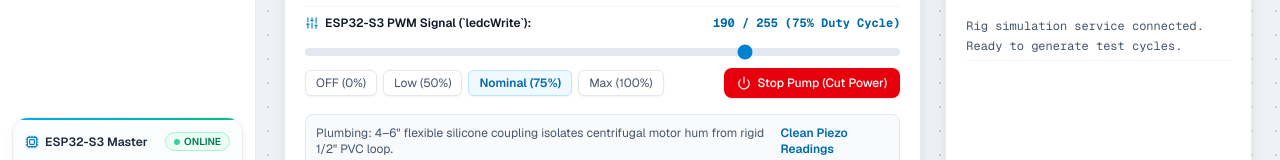
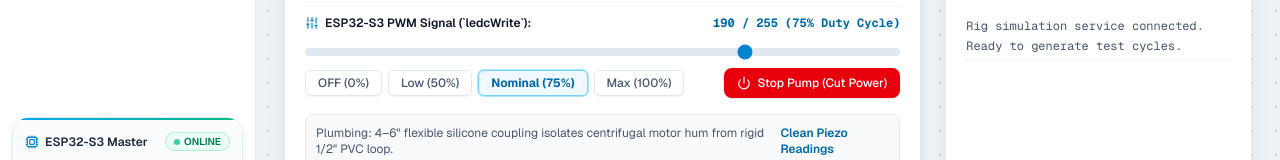
Before and after one commit to veth14/HydroNode, a Next.js app: page /simulation in a window 1280 px wide. Shown: the part 496-656 px from the top of the page. Built offline with nearby package versions, Linux system fonts and the light colour scheme; no server answers; the database is empty.

Commit message:
fix(simulation): dynamically track pump PWM duty cycle percentage and active preset buttons

```diff
--- a/src/app/(dashboard)/simulation/page.tsx
+++ b/src/app/(dashboard)/simulation/page.tsx
@@ -54,11 +54,22 @@ export default function SimulationPage() {
   const handleTogglePump = () => {
     const nextState = !pumpOn;
     setPumpOn(nextState);
-    addLog(`Water Pump: ${nextState ? "ON (PWM Active)" : "OFF (0% Duty Cycle via LR7843 MOSFET)"}`);
+    if (nextState && pumpPwm === 0) {
+      setPumpPwm(191);
+      addLog("Water Pump: ON (Restored to Nominal 75% PWM via LR7843 MOSFET)");
+    } else {
+      const pct = nextState ? Math.round((pumpPwm / 255) * 100) : 0;
+      addLog(`Water Pump: ${nextState ? `ON (${pct}% PWM Active)` : "OFF (0% Duty Cycle via LR7843 MOSFET)"}`);
+    }
   };
 
   const handlePwmChange = (val: number) => {
     setPumpPwm(val);
+    if (val > 0 && !pumpOn) {
+      setPumpOn(true);
+    } else if (val === 0 && pumpOn) {
+      setPumpOn(false);
+    }
     const pct = Math.round((val / 255) * 100);
     addLog(`Pump PWM adjusted to: ${val}/255 (${pct}% Duty Cycle). Target Flow: ${(8 + (val / 255) * 4).toFixed(1)} LPM`);
   };
@@ -153,6 +164,48 @@ export default function SimulationPage() {
     }
   };
 
+  const currentPct = !pumpOn ? 0 : Math.round((pumpPwm / 255) * 100);
+
+  const presets = [
+    {
+      id: "off",
+      label: "OFF (0%)",
+      active: !pumpOn || pumpPwm === 0,
+      onClick: () => {
+        setPumpOn(false);
+        setPumpPwm(0);
+        addLog("Pump Cutoff: 0% Duty Cycle (MOSFET Pin LOW)");
+      },
+    },
+    {
+      id: "low",
+      label: "Low (50%)",
+      active: pumpOn && (currentPct === 50 || pumpPwm === 128),
+      onClick: () => {
+        setPumpOn(true);
+        handlePwmChange(128);
+      },
+    },
+    {
+      id: "nominal",
+      label: "Nominal (75%)",
+      active: pumpOn && (currentPct === 75 || pumpPwm === 190 || pumpPwm === 191),
+      onClick: () => {
+        setPumpOn(true);
+        handlePwmChange(191);
+      },
+    },
+    {
+      id: "max",
+      label: "Max (100%)",
+      active: pumpOn && (currentPct === 100 || pumpPwm === 255),
+      onClick: () => {
+        setPumpOn(true);
+        handlePwmChange(255);
+      },
+    },
+  ];
+
   return (
     <div className="space-y-6 max-w-7xl mx-auto pb-12 font-sans">
       <div className="pb-4 border-b border-slate-200">
@@ -219,8 +272,8 @@ export default function SimulationPage() {
               }
               subtitle="24V Brushless Centrifugal Pump (JT-800D) paired with LR7843 MOSFET PWM Driver"
               action={
-                <Badge variant={pumpOn ? "success" : "neutral"} dot size="sm">
-                  {pumpOn ? `RUNNING (${Math.round((pumpPwm / 255) * 100)}% PWM)` : "STOPPED"}
+                <Badge variant={pumpOn && pumpPwm > 0 ? "success" : "neutral"} dot size="sm">
+                  {pumpOn && pumpPwm > 0 ? `RUNNING (${currentPct}% PWM)` : "STOPPED (0% PWM)"}
                 </Badge>
               }
             />
@@ -230,7 +283,7 @@ export default function SimulationPage() {
                 <div className="p-3 bg-slate-50 rounded-lg border border-slate-200">
                   <div className="text-xs text-slate-500">Target Flow Rate</div>
                   <div className="text-xl font-bold font-mono tabular-nums text-sky-700 mt-0.5">
-                    {pumpOn ? (8 + (pumpPwm / 255) * 4).toFixed(1) : "0.0"} <span className="text-xs font-normal text-slate-500">LPM</span>
+                    {pumpOn && pumpPwm > 0 ? (8 + (pumpPwm / 255) * 4).toFixed(1) : "0.0"} <span className="text-xs font-normal text-slate-500">LPM</span>
                   </div>
                   <div className="text-[11px] text-slate-400 mt-1">Native 1/2&quot; BSP/NPT Loop</div>
                 </div>
@@ -238,7 +291,7 @@ export default function SimulationPage() {
                 <div className="p-3 bg-slate-50 rounded-lg border border-slate-200">
                   <div className="text-xs text-slate-500">Supply Head Pressure</div>
                   <div className="text-xl font-bold font-mono tabular-nums text-indigo-700 mt-0.5">
-                    {pumpOn ? (2.5 + (pumpPwm / 255) * 2.5).toFixed(2) : "0.00"} <span className="text-xs font-normal text-slate-500">bar</span>
+                    {pumpOn && pumpPwm > 0 ? (2.5 + (pumpPwm / 255) * 2.5).toFixed(2) : "0.00"} <span className="text-xs font-normal text-slate-500">bar</span>
                   </div>
                   <div className="text-[11px] text-slate-400 mt-1">5–7m Head Capability</div>
                 </div>
@@ -271,7 +324,7 @@ export default function SimulationPage() {
                     ESP32-S3 PWM Signal (`ledcWrite`):
                   </span>
                   <span className="font-mono text-sky-700 font-bold tabular-nums">
-                    {pumpPwm} / 255 ({Math.round((pumpPwm / 255) * 100)}% Duty Cycle)
+                    {pumpOn ? pumpPwm : 0} / 255 ({currentPct}% Duty Cycle)
                   </span>
                 </div>
 
@@ -279,7 +332,7 @@ export default function SimulationPage() {
                   type="range"
                   min="0"
                   max="255"
-                  value={pumpPwm}
+                  value={pumpOn ? pumpPwm : 0}
                   onChange={(e) => handlePwmChange(Number(e.target.value))}
                   className="w-full h-2 bg-slate-200 rounded-lg appearance-none cursor-pointer accent-sky-600"
                 />
@@ -287,52 +340,29 @@ export default function SimulationPage() {
                 {/* Quick Presets */}
                 <div className="flex flex-wrap items-center justify-between gap-2 pt-1 text-xs">
                   <div className="flex items-center gap-1.5">
-                    <button
-                      onClick={() => {
-                        setPumpOn(false);
-                        setPumpPwm(0);
-                        addLog("Pump Cutoff: 0% Duty Cycle (MOSFET Pin LOW)");
-                      }}
-                      className="px-2.5 py-1 rounded-md bg-white border border-slate-200 text-slate-600 hover:text-slate-900 cursor-pointer shadow-xs"
-                    >
-                      OFF (0%)
-                    </button>
-                    <button
-                      onClick={() => {
-                        setPumpOn(true);
-                        handlePwmChange(128);
-                      }}
-                      className="px-2.5 py-1 rounded-md bg-white border border-slate-200 text-slate-600 hover:text-slate-900 cursor-pointer shadow-xs"
-                    >
-                      Low (50%)
-                    </button>
-                    <button
-                      onClick={() => {
-                        setPumpOn(true);
-                        handlePwmChange(190);
-                      }}
-                      className="px-2.5 py-1 rounded-md bg-sky-50 border border-sky-200 text-sky-700 font-semibold cursor-pointer shadow-xs"
-                    >
-                      Nominal (75%)
-                    </button>
-                    <button
-                      onClick={() => {
-                        setPumpOn(true);
-                        handlePwmChange(255);
-                      }}
-                      className="px-2.5 py-1 rounded-md bg-white border border-slate-200 text-slate-600 hover:text-slate-900 cursor-pointer shadow-xs"
-                    >
-                      Max (100%)
-                    </button>
+                    {presets.map((preset) => (
+                      <button
+                        key={preset.id}
+                        type="button"
+                        onClick={preset.onClick}
+                        className={`px-3 py-1 rounded-md text-xs transition-all cursor-pointer ${
+                          preset.active
+                            ? "bg-sky-50 border border-sky-300 text-sky-700 font-bold shadow-xs ring-1 ring-sky-400/30"
+                            : "bg-white border border-slate-200 text-slate-600 hover:text-slate-900 hover:bg-slate-50 shadow-xs font-medium"
+                        }`}
+                      >
+                        {preset.label}
+                      </button>
+                    ))}
                   </div>
 
                   <Button
                     size="sm"
-                    variant={pumpOn ? "destructive" : "primary"}
+                    variant={pumpOn && pumpPwm > 0 ? "destructive" : "primary"}
                     onClick={handleTogglePump}
                     icon={<Power className="w-3.5 h-3.5" />}
                   >
-                    {pumpOn ? "Stop Pump (Cut Power)" : "Start Pump"}
+                    {pumpOn && pumpPwm > 0 ? "Stop Pump (Cut Power)" : "Start Pump"}
                   </Button>
                 </div>
               </div>
```
